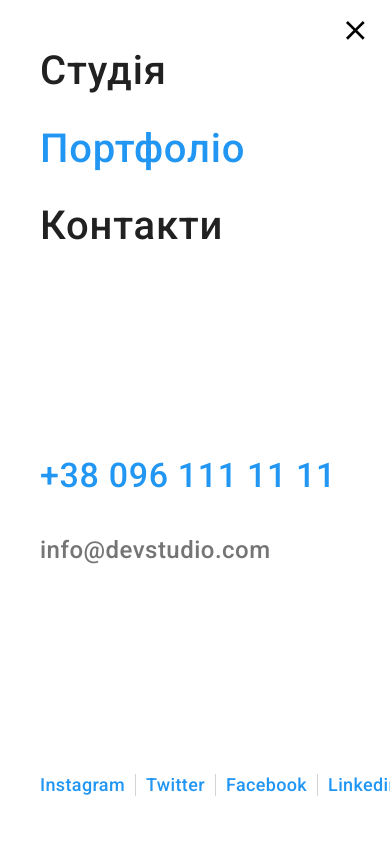
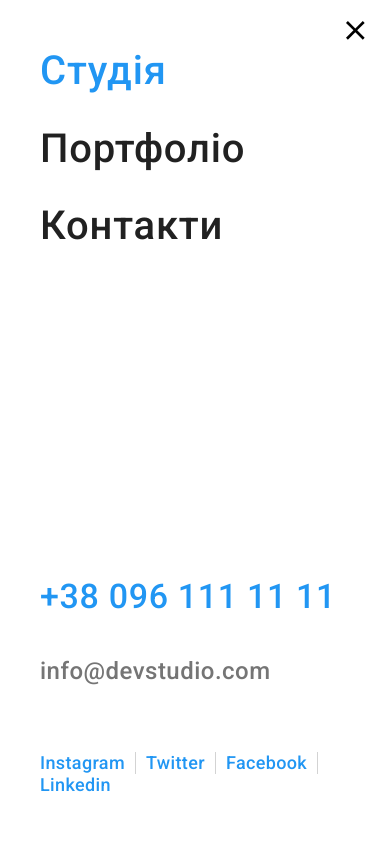
Before and after one commit to umbrach/goit-markup-hw-08, a plain HTML site: page portfolio.html in a window 390 px wide. Both pictures are taken after a click on the button 355 px from the left and 30 px from the top of the page. Shown: the top 843 px of the page. Drawn offline with nearby package versions, Linux system fonts and the light colour scheme; files that its build step writes are made by us from their sources.

Commit message:
Add changes to burger-menu & work-examples card text

```diff
--- a/portfolio.html
+++ b/portfolio.html
@@ -69,15 +69,16 @@
           <div class="burger-container">
             <div class="burger-nav">
               <li class="burger-nav__item">
-                <a href="./index.html" class="burger-nav__link">Студія</a>
+                <a href="./index.html" class="burger-nav__link current">Студія</a>
               </li>
               <li class="burger-nav__item">
-                <a href="./portfolio.html" class="burger-nav__link current">Портфоліо</a>
+                <a href="./portfolio.html" class="burger-nav__link">Портфоліо</a>
               </li>
               <li class="burger-nav__item">
                 <a href="#contacts" class="burger-nav__link">Контакти</a>
               </li>
             </div>
+            <div class="burger-connect">
               <div class="burger-contacts">
                 <li class="burger-contacts__item">
                   <a href="tel:+380961111111" class="burger-contacts__link">+38 096 111 11 11</a>
@@ -125,6 +126,7 @@
                     >Linkedin</a
                   >
                 </li>
+              </div>
             </div>
           </div>
         </div>
--- a/sass/layouts/_header.scss
+++ b/sass/layouts/_header.scss
@@ -240,7 +240,10 @@
 }
 
 .burger-contacts {
-  text-align: start;
+  display: flex;
+  justify-content: center;
+  flex-direction: column;
+  // text-align: start;
 }
 
 .burger-contacts__item {
@@ -283,7 +286,8 @@
 
 .burger-network {
   display: flex;
-  // margin-top: 64px;
+  flex-wrap: wrap;
+  margin-top: 64px;
 }
 
 .burger-social {
@@ -310,11 +314,3 @@
 
   color: #2196f3;
 }
-
-// .line {
-//   width: 22px;
-//   height: 0px;
-//   margin-left: 10px;
-
-//   border: 1px solid rgba(33, 33, 33, 0.2);
-// }
--- a/sass/layouts/_work-examples.scss
+++ b/sass/layouts/_work-examples.scss
@@ -87,14 +87,20 @@
 }
 
 .work-examples__text-overlay {
+  display: flex;
+  align-items: center;
   position: absolute;
   top: 0;
   left: 0;
-  padding: 63px 24px;
+  padding: 24px;
   height: 100%;
 
-  font-size: 18px;
-  line-height: 1.55;
+  font-family: 'Roboto';
+  font-style: normal;
+  font-weight: 400;
+  font-size: 14px;
+  line-height: 1.56;
+  letter-spacing: 0.03em;
 
   color: var(--primary-white-color);
   background: rgba(33, 150, 243, 0.9);
@@ -108,6 +114,10 @@
 
   .work-examples__card .link:focus & {
     transform: translateY(0);
+  }
+
+  @media screen and (min-width: 480px) {
+    font-size: 18px;
   }
 }
 
```
Also changed, not shown: index.html (+2 -0 lines), css/main.css, css/main.min.css, 2 other files. Lines whose indentation alone changed are shown as unchanged.
